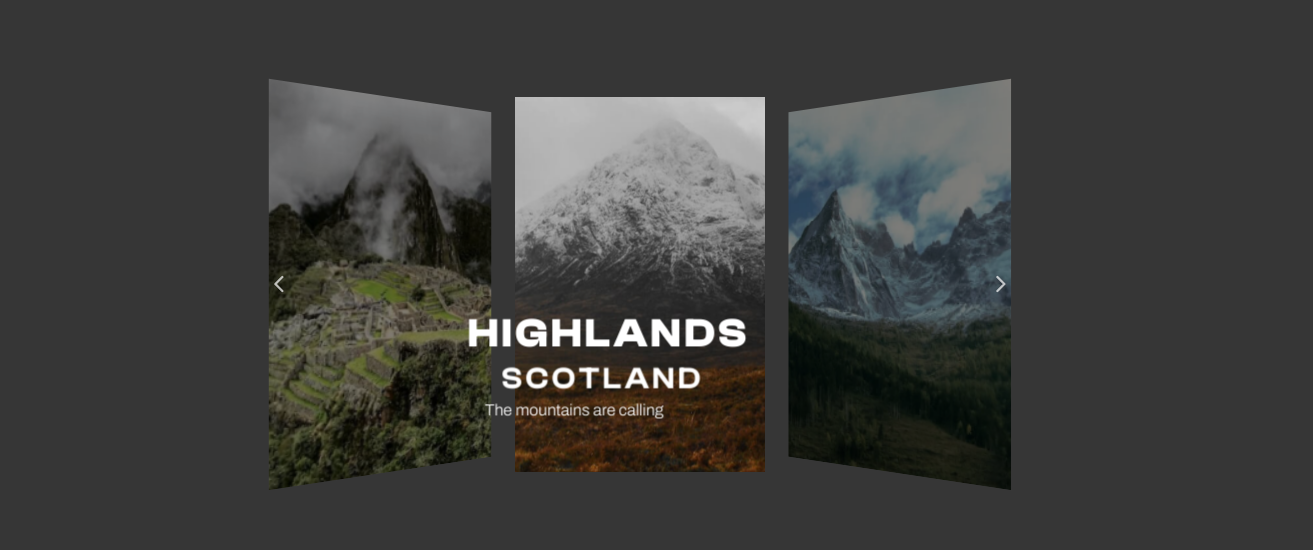
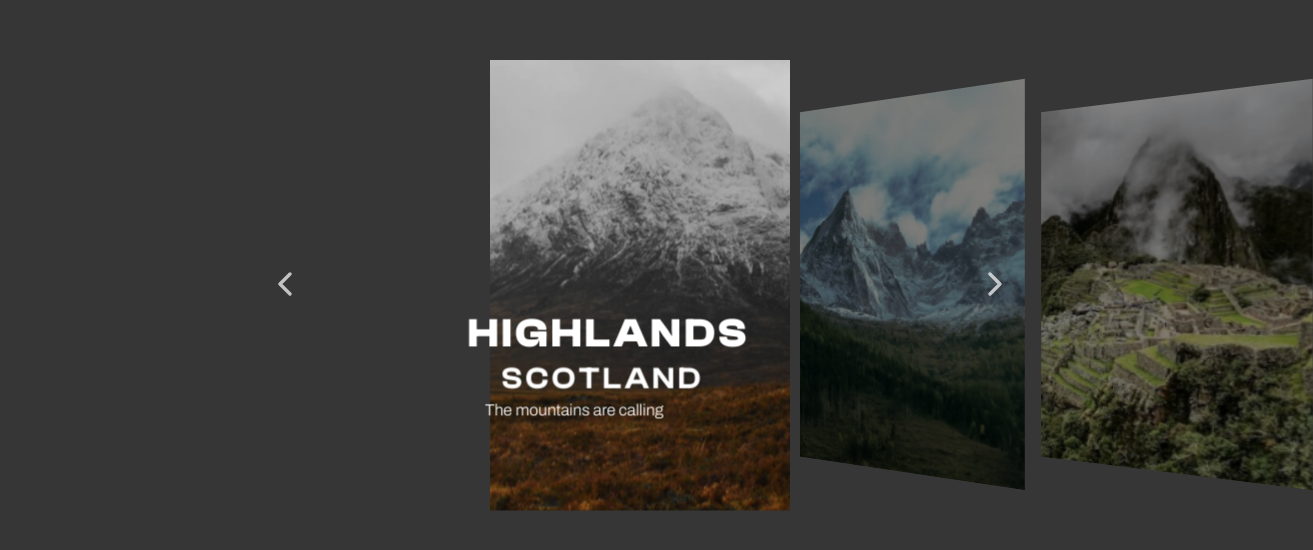
Before and after one commit to devloop01/svelte-voyage-slider, a SvelteKit app: page / in a window 1280 px wide. Shown: the part 116-666 px from the top of the page, 1313 px wide, since content can reach past the window. Built offline with nearby package versions, Linux system fonts and the light colour scheme.

Commit message:
update slides offset calculation

```diff
--- a/src/components/slide.svelte
+++ b/src/components/slide.svelte
@@ -9,6 +9,7 @@
 
 <script lang="ts">
 	import { tilt } from '@/actions/tilt';
+	import { fade } from 'svelte/transition';
 
 	export let item: SlideItem;
 	export let offset: number;
@@ -18,9 +19,11 @@
 	let slideInfoInnerEl: HTMLElement;
 </script>
 
+<div class="slide__wrapper" transition:fade>
 	<div
 		class="slide"
 		style:--offset={offset}
+		style:--dir={offset === 0 ? 0 : offset > 0 ? 1 : -1}
 		style:z-index={zIndex}
 		data-current={offset === 0 || undefined}
 		use:tilt={{ target: [slideInnerEl, slideInfoInnerEl] }}
@@ -48,8 +51,19 @@
 			</div>
 		</div>
 	</div>
+</div>
 
 <style lang="postcss">
+	.slide__wrapper {
+		perspective: 1000px;
+
+		display: grid;
+		place-items: center;
+		& > * {
+			grid-area: 1 / -1;
+		}
+	}
+
 	.slide {
 		--slide-ty: 0vh;
 		--padding: 0px;
@@ -62,7 +76,7 @@
 		perspective: 800px;
 
 		transform: translate3d(var(--slide-tx), var(--slide-ty), var(--slide-tz, 0))
-			rotateY(var(--slide-rotY));
+			rotateY(var(--slide-rotY)) scale(var(--slide-scale));
 		transition: transform var(--slide-transition-duration) var(--slide-transition-easing);
 	}
 
@@ -76,10 +90,10 @@
 	}
 
 	.slide:not([data-current]) {
-		--slide-scale: 0.9;
+		--slide-scale: 1;
 		--slide-tz: 0;
-		--slide-tx: calc(var(--offset) * var(--slide-width) * 1);
-		--slide-rotY: calc(var(--offset) * -45deg);
+		--slide-tx: calc(var(--offset) * var(--slide-width) * 1.05);
+		--slide-rotY: calc(var(--dir) * -45deg);
 
 		pointer-events: none;
 	}
--- a/src/components/slider.svelte
+++ b/src/components/slider.svelte
@@ -1,15 +1,10 @@
 <script lang="ts" context="module">
-	export type SlideItem = {
-		image: string;
-		title: string;
-		subtitle: string;
-		description: string;
-	};
+	import type { SlideItem } from './slide.svelte';
+	export { type SlideItem };
 </script>
 
 <script lang="ts">
 	import { wrap } from '@/utils';
-	import { tilt } from '@/actions/tilt';
 
 	import Slide from '@/components/slide.svelte';
 	import ChevronLeft from '@/components/icons/chevron-left.svelte';
@@ -18,8 +13,10 @@
 	export let slides: SlideItem[];
 	export let currentSlideIndex = 0;
 
+	let nSlides = [...slides];
+
 	$: length = slides.length;
-	$: mid = Math.floor(length / 2);
+	// $: mid = Math.floor(length / 2);
 
 	const prev = () => {
 		currentSlideIndex = wrap(--currentSlideIndex, length);
@@ -31,8 +28,13 @@
 
 	const calculateOffset = (index: number, currentSlideIndex: number) => {
 		const diff = index - currentSlideIndex;
-		return diff > mid ? diff - length : diff < -mid ? diff + length : diff;
+		return diff;
+		// return diff > mid ? diff - length : diff < -mid ? diff + length : diff;
 	};
+
+	// $: {
+	// console.log(nSlides.map((_, index) => -calculateOffset(index, currentSlideIndex)));
+	// }
 </script>
 
 <div class="slider" data-current-index={currentSlideIndex}>
@@ -42,7 +44,7 @@
 
 	<div class="sliders__wrapper">
 		<div class="slides">
-			{#each slides as item, index}
+			{#each nSlides as item, index}
 				{@const offset = calculateOffset(index, currentSlideIndex)}
 				<Slide {item} {offset} zIndex={length - Math.abs(offset)} />
 			{/each}
@@ -74,7 +76,6 @@
 		position: relative;
 		width: 100%;
 		height: 100%;
-		perspective: 1000px;
 
 		display: grid;
 		place-items: center;
@@ -84,18 +85,18 @@
 	}
 
 	.slider--btn {
-		--size: 30px;
-		--offset: 100px;
+		--size: 40px;
 
-		width: var(--size);
-		height: var(--size);
+		display: inline-flex;
+		justify-content: center;
+		align-items: center;
 		opacity: 0.7;
 		transition: opacity 250ms cubic-bezier(0.215, 0.61, 0.355, 1);
 		z-index: 1000;
 
 		& svg {
-			width: 100%;
-			height: 100%;
+			width: var(--size);
+			height: var(--size);
 			stroke: white;
 		}
 
--- a/src/routes/+page.svelte
+++ b/src/routes/+page.svelte
@@ -1,7 +1,5 @@
 <script lang="ts">
 	import Slider, { type SlideItem } from '@/components/slider.svelte';
-
-	let currentSlideIndex = 0;
 
 	const slides: SlideItem[] = [
 		{
@@ -22,26 +20,11 @@
 			description: 'The mountains are calling',
 			image: '/images/machu-pichu.jpg'
 		}
-
-		//
-
-		// {
-		// 	title: 'Highlands',
-		// 	subtitle: 'Scotland',
-		// 	description: 'The mountains are calling',
-		// 	image: '/images/highlands.jpg'
-		// },
-		// {
-		// 	title: 'The Alps',
-		// 	subtitle: 'Switzerland',
-		// 	description: 'The mountains are calling',
-		// 	image: '/images/chamonix.jpg'
-		// }
 	];
 </script>
 
 <div class="app">
-	<Slider {slides} bind:currentSlideIndex />
+	<Slider {slides} />
 </div>
 
 <style lang="postcss">
```
Lines whose indentation alone changed are shown as unchanged.
